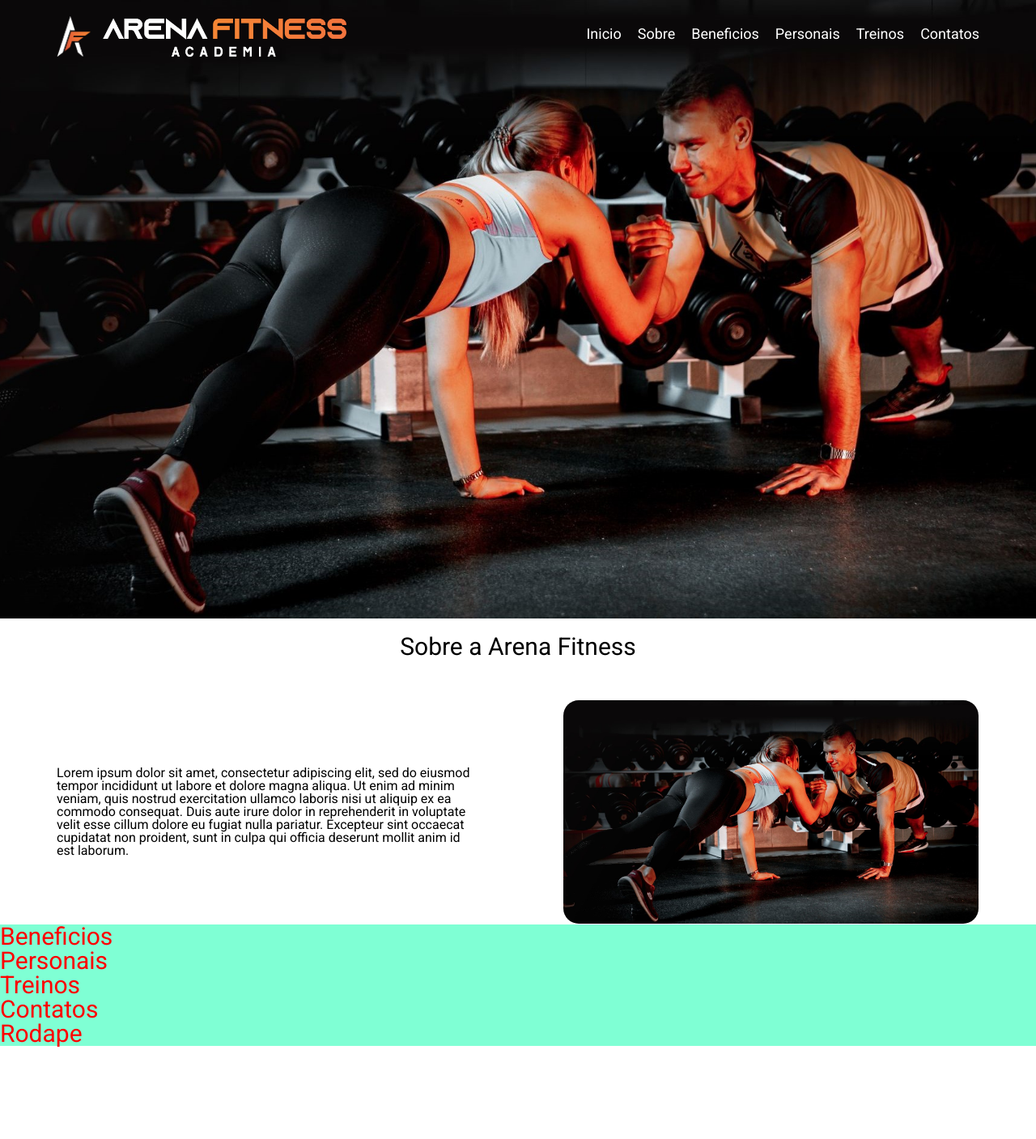
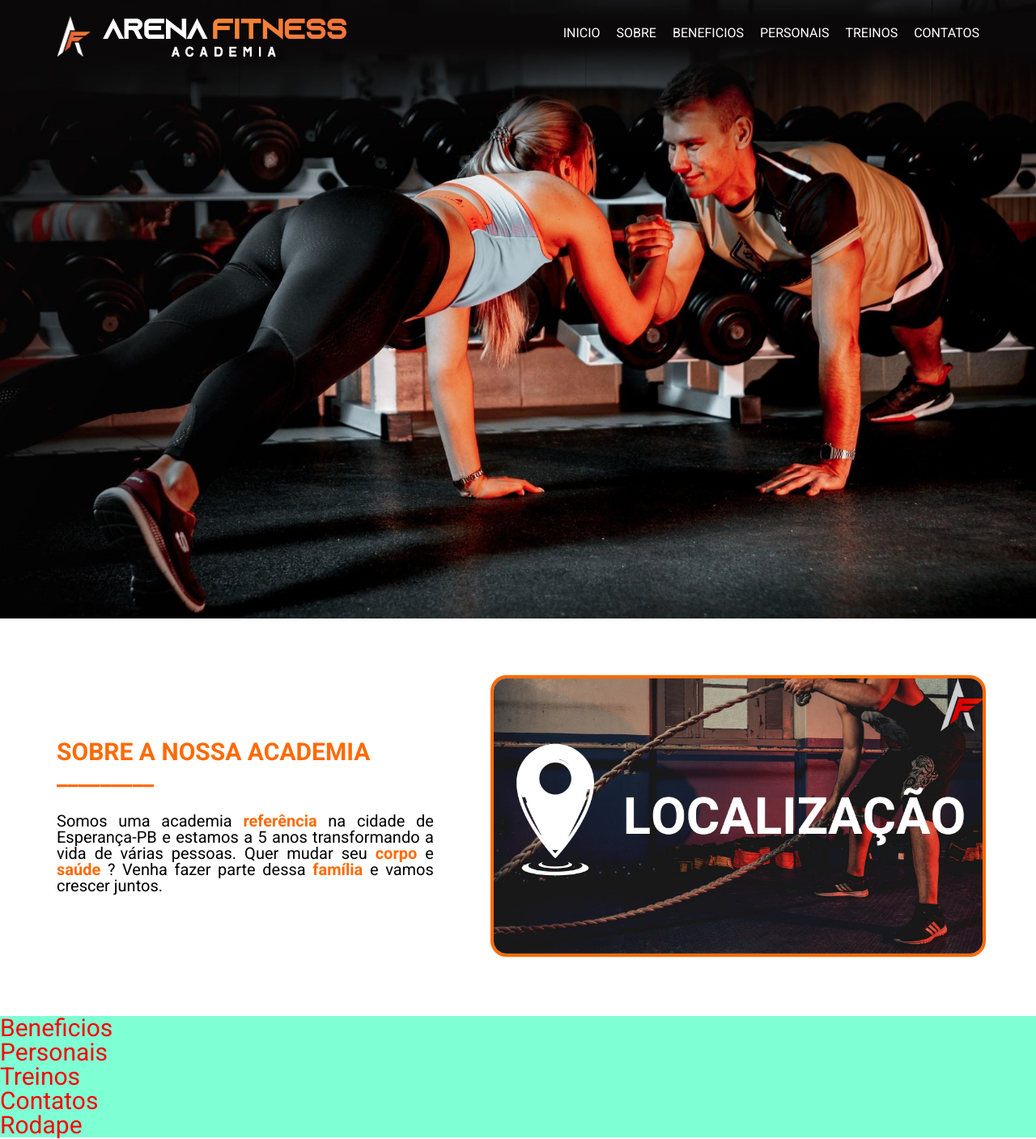
Before and after one commit to RickFerreira/arena-fitness, a React (Create React App) app: page / in a window 1280 px wide. Shown: the whole page at 81% size. Before the commit the page ends 1294 px from the top, so only its background shows below. Built offline with nearby package versions, Linux system fonts and the light colour scheme.

Commit message:
Parte de SOBRE, conteudo e css

```diff
--- a/src/pages/Inicio/Inicio.module.scss
+++ b/src/pages/Inicio/Inicio.module.scss
@@ -27,7 +27,7 @@
         flex-direction: row;
     }
     li{
-        font-size: 18px;
+        font-size: 16px;
         margin-left: 20px;
     }
 }
--- a/src/pages/Inicio/index.tsx
+++ b/src/pages/Inicio/index.tsx
@@ -11,12 +11,12 @@ export const Inicio = () => {
         <img src={nome} alt="Imagem da logo Arena Fitness Academia"/>
       </a>
       <ul>
-        <li><a href="#Inicio">Inicio</a></li>
-        <li><a href="#Sobre">Sobre</a></li>
-        <li><a href="#Beneficios">Beneficios</a></li>
-        <li><a href="#Personais">Personais</a></li>
-        <li><a href="#Treinos">Treinos</a></li>
-        <li><a href="#Contatos">Contatos</a></li>
+        <li><a href="#Inicio">INICIO</a></li>
+        <li><a href="#Sobre">SOBRE</a></li>
+        <li><a href="#Beneficios">BENEFICIOS</a></li>
+        <li><a href="#Personais">PERSONAIS</a></li>
+        <li><a href="#Treinos">TREINOS</a></li>
+        <li><a href="#Contatos">CONTATOS</a></li>
       </ul>
     </div>
   );
--- a/src/pages/Sobre/Sobre.module.scss
+++ b/src/pages/Sobre/Sobre.module.scss
@@ -1,27 +1,38 @@
 .AppStyle {
+    $cinza: #222222;
+    $laranja: #ff6a07;
 
-    padding-inline: 70px;
-
-    h1{
-        font-size: 30px;
-        text-align: center;
-        padding-top: 20px ;
-        padding-bottom: 50px ;
-    }
-
-    div{
-        align-items: center;
+    padding: 70px;
     display: flex;
     flex-direction: row;
     justify-content: space-between;
+    align-items: center;
+
+    div{
+        width: 150%;
+        h1{
+            color: $laranja;
+            font-weight: bold;
+            font-size: 30px;
+            text-align: justify;
         }
         p{
-        width: 45%;
+            padding-top: 30px ;
+            font-size: 20px;
+            text-align: justify;
+            padding-right: 70px;
+            span{
+                color: $laranja;
+                font-weight: bold;
             }
-
+        }
+    }
+    a{
         img{
-        width: 45%;
-        border:1px solid white;
+            width: 100%;
+            border:4px solid $laranja;
             border-radius: 20px;
         }
     }
+
+}
--- a/src/pages/Sobre/index.tsx
+++ b/src/pages/Sobre/index.tsx
@@ -1,20 +1,25 @@
 import { useState } from 'react'
 import styles from "./Sobre.module.scss"
-import logo from "../../assets/img/bannerHorizontal.jpg"
+import localizacao from "../../assets/img/localizacao.jpg"
 
 
 export const Sobre = () => {
   return (
     <div className={styles.AppStyle}>
-      <h1>
-        Sobre a Arena Fitness
-      </h1>
       <div>
+        <h1>
+          SOBRE A NOSSA ACADEMIA
+        </h1>
+        <h1>
+          _________
+        </h1>
         <p>
-          Lorem ipsum dolor sit amet, consectetur adipiscing elit, sed do eiusmod tempor incididunt ut labore et dolore magna aliqua. Ut enim ad minim veniam, quis nostrud exercitation ullamco laboris nisi ut aliquip ex ea commodo consequat. Duis aute irure dolor in reprehenderit in voluptate velit esse cillum dolore eu fugiat nulla pariatur. Excepteur sint occaecat cupidatat non proident, sunt in culpa qui officia deserunt mollit anim id est laborum.
+          Somos uma academia <span>referência </span> na cidade de Esperança-PB e estamos a 5 anos transformando a vida de várias pessoas. Quer mudar seu <span>corpo </span> e <span>saúde </span>? Venha fazer parte dessa <span>família </span> e vamos crescer juntos.
         </p>
-        <img src={logo} alt="Imagem da logo Arena Fitness Academia"/>
       </div>
+      <a href="#">
+        <img src={localizacao} alt="Imagem da logo Arena Fitness Academia"/>
+      </a>
     </div>
   );
 }
```
Also changed, not shown: src/types/Exercicio.tsx (deleted, +0 -7 lines), src/assets/img/localizacao.jpg (added). Lines whose indentation alone changed are shown as unchanged.
